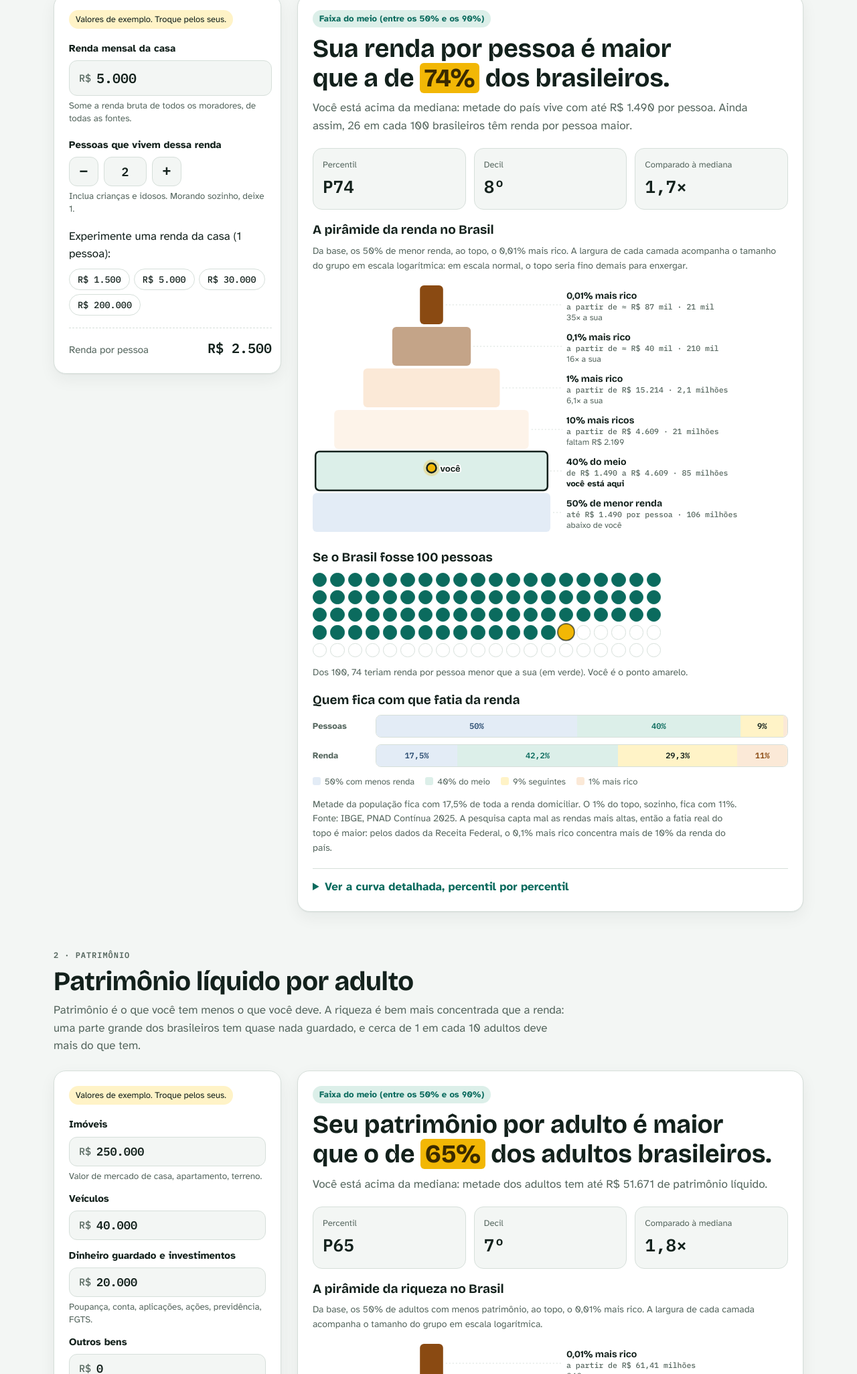
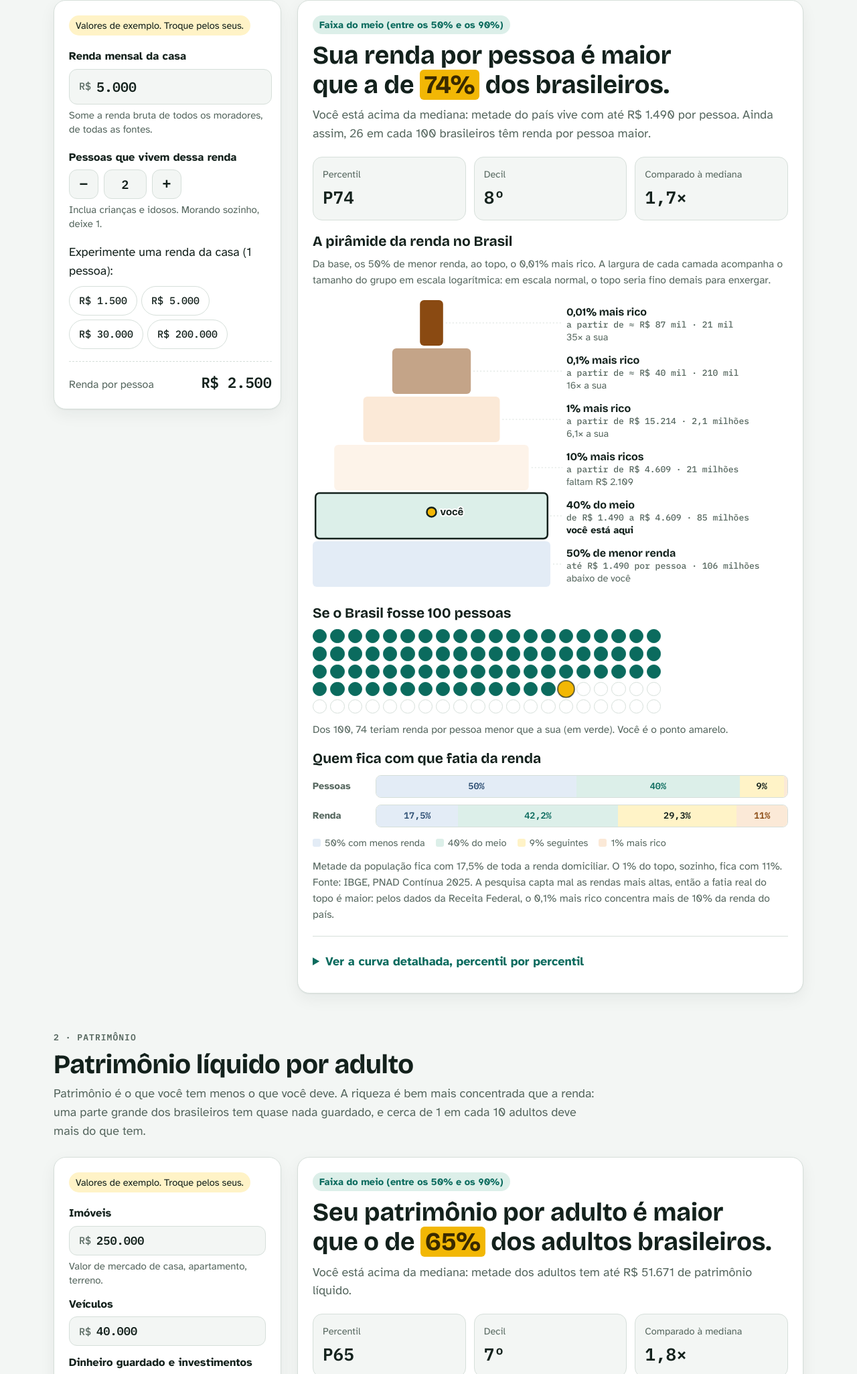
Before and after one commit to berdfandrade/calculadora-privilegios, a plain HTML site: page index.html in a window 1280 px wide. Shown: the part 749-2800 px from the top of the page at 67% size. Drawn offline with nearby package versions, Linux system fonts and the light colour scheme.

Commit message:
Fontes maiores e experiência melhor no celular
- Texto base de 17 para 18px; legendas, dicas, gráficos e pirâmide maiores
- Barra fixa no rodapé do celular com o resultado ao vivo e botão para ir até ele
- Ao tocar num campo, o valor é selecionado; Enter fecha o teclado e mostra o resultado
- Botões de exemplo com área de toque de 44px; pirâmide com nomes curtos no celular

Co-Authored-By: Claude Opus 5.5 <noreply@anthropic.com>

```diff
--- a/index.html
+++ b/index.html
@@ -54,7 +54,7 @@ img { max-width: 100%; }
 * { box-sizing: border-box; }
 body {
   background: var(--bg); color: var(--ink);
-  font-family: var(--f-body); font-size: 17px; line-height: 1.55;
+  font-family: var(--f-body); font-size: 18px; line-height: 1.55;
   padding-left: max(16px, env(safe-area-inset-left, 0px));
   padding-right: max(16px, env(safe-area-inset-right, 0px));
   padding-block: 0 48px;
@@ -66,7 +66,7 @@ p { margin: 0; }
 a { color: var(--accent); text-underline-offset: 3px; }
 :focus-visible { outline: 3px solid var(--you); outline-offset: 2px; border-radius: 6px; }
 .num { font-family: var(--f-data); font-variant-numeric: tabular-nums; }
-.eyebrow { font-family: var(--f-data); font-size: 12px; letter-spacing: .08em; text-transform: uppercase; color: var(--muted); font-weight: 600; }
+.eyebrow { font-family: var(--f-data); font-size: 13px; letter-spacing: .08em; text-transform: uppercase; color: var(--muted); font-weight: 600; }
 
 /* Cabeçalho */
 header.hero { padding-top: 48px; display: grid; gap: 20px; max-width: 760px; }
@@ -76,7 +76,7 @@ header.hero .lede { font-size: clamp(18px, 2.2vw, 21px); color: var(--muted); ma
 .jump { display: flex; flex-wrap: wrap; gap: 10px; }
 .jump a { display: inline-flex; align-items: center; gap: 8px; padding: 10px 16px; border-radius: 999px; border: 1.5px solid var(--line); background: var(--surface); color: var(--ink); text-decoration: none; font-weight: 700; }
 .jump a:hover { border-color: var(--accent); }
-.jump a span { font-family: var(--f-data); font-size: 12px; color: var(--muted); font-weight: 500; }
+.jump a span { font-family: var(--f-data); font-size: 13px; color: var(--muted); font-weight: 500; }
 
 /* Seção de calculadora */
 .calc { display: grid; gap: 24px; scroll-margin-top: 16px; }
@@ -90,8 +90,8 @@ header.hero .lede { font-size: clamp(18px, 2.2vw, 21px); color: var(--muted); ma
 form.inputs { display: grid; gap: 18px; position: sticky; top: calc(env(safe-area-inset-top, 0px) + 16px); }
 @media (max-width: 860px) { form.inputs { position: static; } }
 .field { display: grid; gap: 6px; }
-.field label { font-weight: 700; font-size: 15px; }
-.field .hint { font-size: 13.5px; color: var(--muted); line-height: 1.4; }
+.field label { font-weight: 700; font-size: 16.5px; }
+.field .hint { font-size: 15px; color: var(--muted); line-height: 1.4; }
 .money { display: flex; align-items: center; border: 1.5px solid var(--line); border-radius: 12px; background: var(--bg); transition: border-color .15s; }
 .money:focus-within { border-color: var(--accent); }
 .money span { padding: 0 4px 0 14px; color: var(--muted); font-family: var(--f-data); font-size: 15px; }
@@ -104,16 +104,25 @@ form.inputs { display: grid; gap: 18px; position: sticky; top: calc(env(safe-are
 .stepper input::-webkit-outer-spin-button, .stepper input::-webkit-inner-spin-button { -webkit-appearance: none; margin: 0; }
 .presets { display: grid; gap: 8px; }
 .chips { display: flex; flex-wrap: wrap; gap: 6px; }
-.chips button { border: 1.5px solid var(--line); background: transparent; color: var(--ink); border-radius: 999px; padding: 6px 12px; font-family: var(--f-data); font-size: 13.5px; cursor: pointer; font-weight: 500; }
+.chips button { border: 1.5px solid var(--line); background: transparent; color: var(--ink); border-radius: 999px; padding: 10px 14px; min-height: 44px; font-family: var(--f-data); font-size: 15px; cursor: pointer; font-weight: 500; }
 .chips button:hover { border-color: var(--accent); color: var(--accent); }
-.example-tag { display: inline-flex; align-items: center; gap: 6px; font-size: 13px; color: var(--ink); background: var(--you-soft); border-radius: 999px; padding: 4px 10px; justify-self: start; }
-.derived { display: flex; justify-content: space-between; gap: 12px; align-items: baseline; padding-top: 14px; border-top: 1px dashed var(--line); font-size: 15px; color: var(--muted); }
-.derived strong { color: var(--ink); font-size: 20px; }
+.example-tag { display: inline-flex; align-items: center; gap: 6px; font-size: 14.5px; color: var(--ink); background: var(--you-soft); border-radius: 999px; padding: 4px 10px; justify-self: start; }
+.derived { display: flex; justify-content: space-between; gap: 12px; align-items: baseline; padding-top: 14px; border-top: 1px dashed var(--line); font-size: 16px; color: var(--muted); }
+.derived strong { color: var(--ink); font-size: 22px; }
 .wealth-grid { display: grid; gap: 12px; }
 .minus label::before { content: "− "; color: var(--top-ink); }
 
 /* Resultados */
-.results { display: grid; gap: 20px; min-width: 0; }
+.results { display: grid; gap: 20px; min-width: 0; scroll-margin-top: 12px; }
+@media (max-width: 520px) { .panel { padding: 16px; border-radius: 16px; } }
+.peek { position: fixed; left: 0; right: 0; bottom: 0; z-index: 20; display: flex; align-items: center; justify-content: space-between; gap: 12px; background: var(--surface); border-top: 1px solid var(--line); box-shadow: var(--shadow); padding: 10px max(16px, env(safe-area-inset-right, 0px)) calc(10px + env(safe-area-inset-bottom, 0px)) max(16px, env(safe-area-inset-left, 0px)); }
+.peek-txt { display: grid; min-width: 0; }
+.peek-k { font-size: 14px; color: var(--muted); font-weight: 700; white-space: nowrap; overflow: hidden; text-overflow: ellipsis; }
+.peek-v { font-family: var(--f-display); font-weight: 700; font-size: 19px; line-height: 1.2; }
+.peek-v .hl { background: var(--you); color: var(--you-ink); padding: 0 .15em; border-radius: 5px; }
+.peek-btn { flex: none; min-height: 46px; padding: 0 16px; border-radius: 12px; border: 0; background: var(--accent); color: var(--surface); font-family: var(--f-body); font-weight: 700; font-size: 16px; cursor: pointer; }
+@media (min-width: 861px) { .peek { display: none !important; } }
+@media (max-width: 860px) { body { padding-block: 0 104px; } }
 .verdict { display: grid; gap: 10px; }
 .verdict .big { font-family: var(--f-display); font-size: clamp(26px, 3.6vw, 38px); font-weight: 700; line-height: 1.15; text-wrap: balance; }
 .verdict .big .hl { background: var(--you); color: var(--you-ink); padding: 0 .18em; border-radius: 6px; box-decoration-break: clone; -webkit-box-decoration-break: clone; }
@@ -122,18 +131,18 @@ form.inputs { display: grid; gap: 18px; position: sticky; top: calc(env(safe-are
 @media (max-width: 520px) { .stats { grid-template-columns: repeat(2, minmax(0, 1fr)); } .stats .stat:last-child { grid-column: 1 / -1; } }
 .stat { display: grid; gap: 2px; padding: 14px; border-radius: 14px; background: var(--bg); border: 1px solid var(--line); min-width: 0; }
 .stat .v { font-family: var(--f-data); font-size: clamp(20px, 2.6vw, 26px); font-weight: 600; font-variant-numeric: tabular-nums; overflow-wrap: anywhere; }
-.stat .k { font-size: 13px; color: var(--muted); }
-.badge { display: inline-block; font-size: 13px; font-weight: 700; padding: 3px 10px; border-radius: 999px; justify-self: start; }
+.stat .k { font-size: 14.5px; color: var(--muted); }
+.badge { display: inline-block; font-size: 14.5px; font-weight: 700; padding: 3px 10px; border-radius: 999px; justify-self: start; }
 .badge.low { background: var(--low); color: var(--low-ink); }
 .badge.mid { background: var(--accent-soft); color: var(--accent); }
 .badge.high { background: var(--top); color: var(--top-ink); }
 
 .chart-wrap { display: grid; gap: 10px; }
-.chart-wrap h3, .block h3 { font-size: 19px; font-weight: 700; }
-.chart-wrap .cap { font-size: 14px; color: var(--muted); }
+.chart-wrap h3, .block h3 { font-size: 21px; font-weight: 700; }
+.chart-wrap .cap { font-size: 15.5px; color: var(--muted); }
 .chart { width: 100%; overflow: hidden; }
 .chart svg { display: block; width: 100%; height: auto; }
-.chart text { font-family: var(--f-data); fill: var(--muted); font-size: 11px; }
+.chart text { font-family: var(--f-data); fill: var(--muted); font-size: 12.5px; }
 .chart .grid line { stroke: var(--line); stroke-width: 1; }
 .chart .curve { fill: none; stroke: var(--accent); stroke-width: 3; stroke-linejoin: round; stroke-linecap: round; }
 .chart .area { fill: var(--accent); opacity: .08; }
@@ -149,7 +158,7 @@ form.inputs { display: grid; gap: 18px; position: sticky; top: calc(env(safe-are
 .chart .you-dot { fill: var(--you); stroke: var(--ink); stroke-width: 2.5; }
 .chart .you-halo { fill: var(--you); opacity: .35; transform-box: fill-box; transform-origin: center; animation: pulse 2.2s ease-out infinite; }
 .chart .you-pill { fill: var(--you); }
-.chart .you-text { fill: var(--you-ink); font-weight: 600; font-size: 12px; }
+.chart .you-text { fill: var(--you-ink); font-weight: 600; font-size: 13.5px; }
 @keyframes pulse { 0% { transform: scale(.6); opacity: .55; } 80%, 100% { transform: scale(2.2); opacity: 0; } }
 @media (prefers-reduced-motion: reduce) { .chart .you-halo { animation: none; opacity: .25; } }
 
@@ -170,34 +179,34 @@ form.inputs { display: grid; gap: 18px; position: sticky; top: calc(env(safe-are
 .pyr .layer.s6 { fill: var(--top-ink); }
 .pyr .layer.here { stroke: var(--ink); stroke-width: 2.5; }
 .pyr .leader { stroke: var(--line); stroke-width: 1; stroke-dasharray: 2 3; }
-.pyr .pl-name { font-family: var(--f-display); font-weight: 700; font-size: 14px; fill: var(--ink); }
-.pyr .pl-detail { font-family: var(--f-data); font-size: 11.5px; fill: var(--muted); }
-.pyr .pl-status { font-family: var(--f-body); font-size: 12.5px; fill: var(--muted); }
+.pyr .pl-name { font-family: var(--f-display); font-weight: 700; font-size: 16px; fill: var(--ink); }
+.pyr .pl-detail { font-family: var(--f-data); font-size: 13px; fill: var(--muted); }
+.pyr .pl-status { font-family: var(--f-body); font-size: 14.5px; fill: var(--muted); }
 .pyr .pl-status.here { fill: var(--ink); font-weight: 700; }
-.pyr .you-tag { font-family: var(--f-display); font-weight: 700; font-size: 13px; fill: var(--ink); paint-order: stroke; stroke: var(--surface); stroke-width: 4px; stroke-linejoin: round; }
+.pyr .you-tag { font-family: var(--f-display); font-weight: 700; font-size: 15px; fill: var(--ink); paint-order: stroke; stroke: var(--surface); stroke-width: 4px; stroke-linejoin: round; }
 @keyframes rise { from { transform: scaleY(0); opacity: 0; } }
 @media (prefers-reduced-motion: reduce) { .pyr .layer { animation: none; } }
 details.more { border-top: 1px solid var(--line); padding-top: 14px; }
-details.more summary { cursor: pointer; font-weight: 700; color: var(--accent); }
+details.more summary { cursor: pointer; font-weight: 700; color: var(--accent); padding-block: 10px; }
 details.more[open] summary { margin-bottom: 12px; }
 
 .split { display: grid; gap: 10px; }
 .split-row { display: grid; grid-template-columns: 84px minmax(0, 1fr); gap: 10px; align-items: center; }
-.split-row .lab { font-size: 13px; color: var(--muted); font-weight: 700; }
+.split-row .lab { font-size: 14.5px; color: var(--muted); font-weight: 700; }
 .bar { display: flex; height: 34px; border-radius: 8px; overflow: hidden; border: 1px solid var(--line); }
-.bar span { display: flex; align-items: center; justify-content: center; font-family: var(--f-data); font-size: 12px; font-weight: 600; white-space: nowrap; overflow: hidden; min-width: 0; transition: flex-grow .8s cubic-bezier(.2,.8,.2,1); }
+.bar span { display: flex; align-items: center; justify-content: center; font-family: var(--f-data); font-size: 13.5px; font-weight: 600; white-space: nowrap; overflow: hidden; min-width: 0; transition: flex-grow .8s cubic-bezier(.2,.8,.2,1); }
 .s1 { background: var(--low); color: var(--low-ink); }
 .s2 { background: var(--accent-soft); color: var(--accent); }
 .s3 { background: var(--you-soft); color: var(--ink); }
 .s4 { background: var(--top); color: var(--top-ink); }
-.legend { display: flex; flex-wrap: wrap; gap: 6px 16px; font-size: 13px; color: var(--muted); }
+.legend { display: flex; flex-wrap: wrap; gap: 6px 16px; font-size: 14.5px; color: var(--muted); }
 .legend b { display: inline-block; width: 12px; height: 12px; border-radius: 3px; margin-right: 6px; vertical-align: -1px; }
-.note { font-size: 14px; color: var(--muted); max-width: 70ch; }
+.note { font-size: 15.5px; color: var(--muted); max-width: 70ch; }
 .facts { display: grid; grid-template-columns: repeat(3, minmax(0, 1fr)); gap: 12px; }
 @media (max-width: 700px) { .facts { grid-template-columns: minmax(0, 1fr); } }
 .fact { padding: 14px; border-radius: 14px; border: 1px solid var(--line); display: grid; gap: 4px; min-width: 0; }
 .fact .v { font-family: var(--f-display); font-size: 26px; font-weight: 700; }
-.fact .k { font-size: 14px; color: var(--muted); }
+.fact .k { font-size: 15.5px; color: var(--muted); }
 
 /* Reflexão e fontes */
 .reflect { display: grid; gap: 14px; max-width: 760px; }
@@ -206,12 +215,12 @@ details.more[open] summary { margin-bottom: 12px; }
 .sources { display: grid; gap: 16px; border-top: 1px solid var(--line); padding-top: 32px; }
 .sources h2 { font-size: 24px; }
 .sources ol { margin: 0; padding-left: 22px; display: grid; gap: 12px; max-width: 80ch; }
-.sources li { font-size: 15px; }
-.sources li small { display: block; color: var(--muted); font-size: 14px; }
-.method { display: grid; gap: 10px; max-width: 80ch; font-size: 15px; color: var(--muted); }
+.sources li { font-size: 16.5px; }
+.sources li small { display: block; color: var(--muted); font-size: 15.5px; }
+.method { display: grid; gap: 10px; max-width: 80ch; font-size: 16.5px; color: var(--muted); }
 .method h3 { font-size: 18px; color: var(--ink); }
 .method ul { margin: 0; padding-left: 20px; display: grid; gap: 6px; }
-footer { font-size: 13px; color: var(--muted); }
+footer { font-size: 14.5px; color: var(--muted); }
 </style>
 </head>
 <body>
@@ -440,6 +449,11 @@ footer { font-size: 13px; color: var(--muted); }
   </section>
 </div>
 
+<div class="peek" id="peek" role="status" hidden>
+  <div class="peek-txt"><span class="peek-k" id="peek-k"></span><span class="peek-v" id="peek-v"></span></div>
+  <button type="button" class="peek-btn" id="peek-btn">Ver resultado</button>
+</div>
+
 <script>
 (() => {
   "use strict";
@@ -587,7 +601,7 @@ footer { font-size: 13px; color: var(--muted); }
       const w = Math.max(280, host.clientWidth);
       const narrow = w < 480;
       const h = Math.round(Math.min(400, Math.max(270, w * 0.56)));
-      const m = { l: narrow ? 60 : 76, r: 14, t: 30, b: 46 };
+      const m = { l: narrow ? 70 : 86, r: 14, t: 32, b: 50 };
       geomNarrow = narrow;
       const W = w - m.l - m.r, H = h - m.t - m.b;
       const yMin = cfg.f(cfg.yDomain[0]), yMax = cfg.f(cfg.yDomain[1]);
@@ -610,7 +624,7 @@ footer { font-size: 13px; color: var(--muted); }
         el("line", { x1: m.l, x2: m.l + W, y1: y, y2: y, class: t === 0 && cfg.zeroLine ? "zero" : "" }, g);
         el("text", { x: m.l - 6, y: y + 4, "text-anchor": "end" }, svg).textContent = narrow ? brlShort(t).replace("R$ ", "") : brlShort(t);
       });
-      const xt = narrow ? [0, 50, 90, 99, 99.99] : [0, 10, 25, 50, 75, 90, 99, 99.9, 99.99, 99.999];
+      const xt = narrow ? [0, 50, 99, 99.99] : [0, 10, 25, 50, 75, 90, 99, 99.9, 99.99, 99.999];
       xt.forEach(p => {
         el("line", { x1: X(p), x2: X(p), y1: m.t + H, y2: m.t + H + 5 }, g);
         el("text", { x: X(p), y: m.t + H + 18, "text-anchor": p === 0 ? "start" : "middle" }, svg).textContent = p === 0 ? "0" : pctText(p).replace("99,999", "99,999");
@@ -649,7 +663,7 @@ footer { font-size: 13px; color: var(--muted); }
       youG = el("g", {}, svg);
       el("circle", { r: 9, class: "you-halo" }, youG);
       el("circle", { r: 7, class: "you-dot" }, youG);
-      pill = el("rect", { rx: 8, height: 38, class: "you-pill" }, svg);
+      pill = el("rect", { rx: 8, height: 44, class: "you-pill" }, svg);
       pillText = el("text", { class: "you-text" }, svg);
       pillText2 = el("text", { class: "you-text", style: "font-weight:500" }, svg);
       if (state.p != null) place(state.p, state.v);
@@ -666,12 +680,12 @@ footer { font-size: 13px; color: var(--muted); }
       const tw = Math.max(pillText.getComputedTextLength ? pillText.getComputedTextLength() : 90, pillText2.getComputedTextLength ? pillText2.getComputedTextLength() : 90) + 20;
       let px = x - tw / 2;
       px = Math.max(m.l + 2, Math.min(px, m.l + W - tw - 2));
-      let py = y - 54;
+      let py = y - 60;
       if (py < m.t + 2) py = y + 16;
-      if (py + 38 > m.t + H) py = m.t + H - 40;
+      if (py + 44 > m.t + H) py = m.t + H - 46;
       pill.setAttribute("x", px.toFixed(1)); pill.setAttribute("y", py.toFixed(1)); pill.setAttribute("width", tw.toFixed(1));
-      pillText.setAttribute("x", (px + 10).toFixed(1)); pillText.setAttribute("y", (py + 16).toFixed(1));
-      pillText2.setAttribute("x", (px + 10).toFixed(1)); pillText2.setAttribute("y", (py + 31).toFixed(1));
+      pillText.setAttribute("x", (px + 10).toFixed(1)); pillText.setAttribute("y", (py + 18).toFixed(1));
+      pillText2.setAttribute("x", (px + 10).toFixed(1)); pillText2.setAttribute("y", (py + 36).toFixed(1));
     }
     function setYou(p, v, label) {
       const from = state.p == null ? (reduceMotion ? p : 0) : state.p;
@@ -716,9 +730,9 @@ footer { font-size: 13px; color: var(--muted); }
     function render() {
       const w = Math.max(300, host.clientWidth);
       const narrow = w < 520;
-      const L = cfg.layers.length, rowH = narrow ? 58 : 62, gap = 4, top = 6;
+      const L = cfg.layers.length, rowH = narrow ? 70 : 72, gap = 4, top = 6;
       const h = top + L * rowH + 6;
-      const PW = Math.round(narrow ? w * 0.42 : Math.min(w * 0.5, 440));
+      const PW = Math.round(narrow ? w * 0.38 : Math.min(w * 0.5, 440));
       const cx = PW / 2, lx = PW + (narrow ? 10 : 24);
       const fmax = Math.log10(cfg.layers[0].share) + 2.4;
       host.innerHTML = "";
@@ -735,9 +749,9 @@ footer { font-size: 13px; color: var(--muted); }
         if (!state.first) r.rect.style.animation = "none";
         const mid = r.y + rowH / 2;
         el("line", { x1: (r.x + r.lw + 4).toFixed(1), x2: lx - 6, y1: mid, y2: mid, class: "leader" }, svg);
-        el("text", { x: lx, y: mid - 9, class: "pl-name" }, svg).textContent = r.name;
+        el("text", { x: lx, y: mid - 11, class: "pl-name" }, svg).textContent = narrow && r.shortName ? r.shortName : r.name;
         el("text", { x: lx, y: mid + 7, class: "pl-detail" }, svg).textContent = narrow ? r.short : r.detail;
-        r.status = el("text", { x: lx, y: mid + 23, class: "pl-status" }, svg);
+        r.status = el("text", { x: lx, y: mid + 26, class: "pl-status" }, svg);
       });
       state.first = false;
       g = { rows, rowH, cx, svg };
@@ -792,6 +806,51 @@ footer { font-size: 13px; color: var(--muted); }
     return { setYou };
   }
 
+  // ---------- Celular: barra de resultado e teclado ----------
+  const peek = document.getElementById("peek");
+  const summaries = { renda: null, patrimonio: null };
+  let peekFor = null;
+  function shortTier(t) { return t.cls === "mid" ? "faixa do meio" : t.cls === "low" ? "50% com menos" : t.name; }
+  function resultsOf(id) { return document.getElementById(id).querySelector(".results"); }
+  function goToResults(id) { resultsOf(id).scrollIntoView({ behavior: reduceMotion ? "auto" : "smooth", block: "start" }); }
+  // A barra aparece no celular enquanto o formulário está na tela e o resultado ainda está abaixo dela.
+  function updatePeek() {
+    peekFor = null;
+    if (window.innerWidth <= 860) {
+      const vh = window.innerHeight;
+      for (const id of ["renda", "patrimonio"]) {
+        const fr = document.getElementById(id).querySelector("form").getBoundingClientRect();
+        if (fr.bottom > 0 && fr.top < vh && resultsOf(id).getBoundingClientRect().top > vh - 90) { peekFor = id; break; }
+      }
+    }
+    const s = peekFor && summaries[peekFor];
+    if (s) {
+      document.getElementById("peek-k").textContent = s.k;
+      document.getElementById("peek-v").innerHTML = s.v;
+    }
+    peek.hidden = !s;
+  }
+  let peekRaf = 0;
+  const schedulePeek = () => { cancelAnimationFrame(peekRaf); peekRaf = requestAnimationFrame(updatePeek); };
+  window.addEventListener("scroll", schedulePeek, { passive: true });
+  window.addEventListener("resize", schedulePeek);
+  document.getElementById("peek-btn").addEventListener("click", () => {
+    if (!peekFor) return;
+    if (document.activeElement) document.activeElement.blur();
+    goToResults(peekFor);
+  });
+  document.querySelectorAll(".money input, .stepper input").forEach(inp => {
+    inp.setAttribute("enterkeyhint", "done");
+    // Ao tocar no campo, o valor fica selecionado: digitar já substitui o exemplo.
+    inp.addEventListener("focus", () => setTimeout(() => { try { inp.select(); } catch (e) { /* alguns teclados não deixam */ } }, 0));
+    inp.addEventListener("keydown", e => {
+      if (e.key !== "Enter") return;
+      e.preventDefault();
+      inp.blur();
+      if (window.innerWidth <= 860) goToResults(inp.closest(".calc").id);
+    });
+  });
+
   // ================= RENDA =================
   const R = {
     total: document.getElementById("renda-total"),
@@ -804,7 +863,7 @@ footer { font-size: 13px; color: var(--muted); }
     aria: "Pirâmide da renda domiciliar per capita no Brasil, em seis camadas.",
     yours: "a sua",
     layers: [
-      { name: "50% de menor renda", detail: "até R$ 1.490 por pessoa · 106 milhões", short: "até R$ 1.490", share: 50, pLow: 0, pHigh: 50, entry: 0, cls: "s1" },
+      { name: "50% de menor renda", shortName: "50% com menos", detail: "até R$ 1.490 por pessoa · 106 milhões", short: "até R$ 1.490", share: 50, pLow: 0, pHigh: 50, entry: 0, cls: "s1" },
       { name: "40% do meio", detail: "de R$ 1.490 a R$ 4.609 · 85 milhões", short: "R$ 1.490 a 4.609", share: 40, pLow: 50, pHigh: 90, entry: 1490, cls: "s2" },
       { name: "10% mais ricos", detail: "a partir de R$ 4.609 · 21 milhões", short: "desde R$ 4.609", share: 9, pLow: 90, pHigh: 99, entry: 4609, cls: "s3" },
       { name: "1% mais rico", detail: "a partir de R$ 15.214 · 2,1 milhões", short: "desde R$ 15.214", share: 0.9, pLow: 99, pHigh: 99.9, entry: P99, cls: "s4" },
@@ -853,6 +912,8 @@ footer { font-size: 13px; color: var(--muted); }
       else if (p >= 50) sub.textContent = `Você está acima da mediana: metade do país vive com até ${brl(P50_INC)} por pessoa. Ainda assim, ${nf0.format(Math.round(100 - p))} em cada 100 brasileiros têm renda por pessoa maior.`;
       else sub.textContent = `Você está entre os 50% com menos renda, junto com cerca de 106 milhões de pessoas. Metade do país vive com até ${brl(P50_INC)} por pessoa.`;
     }
+    summaries.renda = total <= 0 ? null : { k: `Renda · ${shortTier(t)}`, v: `Maior que <span class="hl">${pt}%</span> dos brasileiros` };
+    updatePeek();
     document.getElementById("renda-p").textContent = "P" + pt;
     document.getElementById("renda-d").textContent = `${decile(p)}º`;
     document.getElementById("renda-x").textContent = times(pc / P50_INC);
@@ -880,7 +941,7 @@ footer { font-size: 13px; color: var(--muted); }
     aria: "Pirâmide do patrimônio líquido por adulto no Brasil, em seis camadas.",
     yours: "o seu",
     layers: [
-      { name: "50% com menos patrimônio", detail: "até R$ 51.671 por adulto", short: "até R$ 51,7 mil", share: 50, pLow: 0, pHigh: 50, entry: -Infinity, cls: "s1" },
+      { name: "50% com menos patrimônio", shortName: "50% com menos", detail: "até R$ 51.671 por adulto", short: "até R$ 51,7 mil", share: 50, pLow: 0, pHigh: 50, entry: -Infinity, cls: "s1" },
       { name: "40% do meio", detail: "de R$ 51.671 a R$ 411.818", short: "R$ 52 mil a 412 mil", share: 40, pLow: 50, pHigh: 90, entry: P50_W, cls: "s2" },
       { name: "10% mais ricos", detail: "a partir de R$ 411.818", short: "desde R$ 412 mil", share: 9, pLow: 90, pHigh: 99, entry: 411818, cls: "s3" },
       { name: "1% mais rico", detail: "a partir de R$ 2,12 milhões", short: "desde R$ 2,1 mi", share: 0.9, pLow: 99, pHigh: 99.9, entry: 2121793, cls: "s4" },
@@ -926,6 +987,8 @@ footer { font-size: 13px; color: var(--muted); }
     else if (p >= 90) sub.textContent = `Só 1 em cada ${oneIn(p)} adultos brasileiros tem patrimônio maior que o seu.`;
     else if (p >= 50) sub.textContent = `Você está acima da mediana: metade dos adultos tem até ${brl(P50_W)} de patrimônio líquido.`;
     else sub.textContent = `Você está entre os 50% com menos patrimônio. Metade dos adultos tem até ${brl(P50_W)}, e juntos eles somam só 2% da riqueza do país.`;
+    summaries.patrimonio = { k: `Patrimônio · ${shortTier(t)}`, v: `Maior que <span class="hl">${pt}%</span> dos adultos` };
+    updatePeek();
     document.getElementById("pat-p").textContent = "P" + pt;
     document.getElementById("pat-d").textContent = `${decile(p)}º`;
     document.getElementById("pat-x").textContent = pa <= 0 ? "—" : times(pa / P50_W);
```
